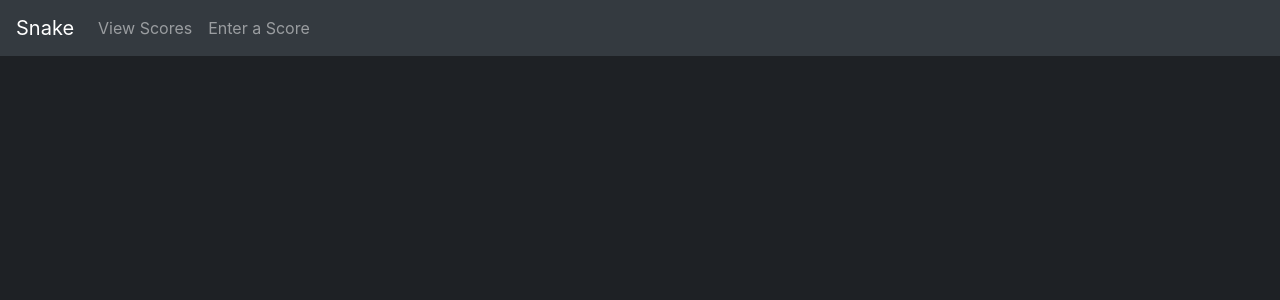
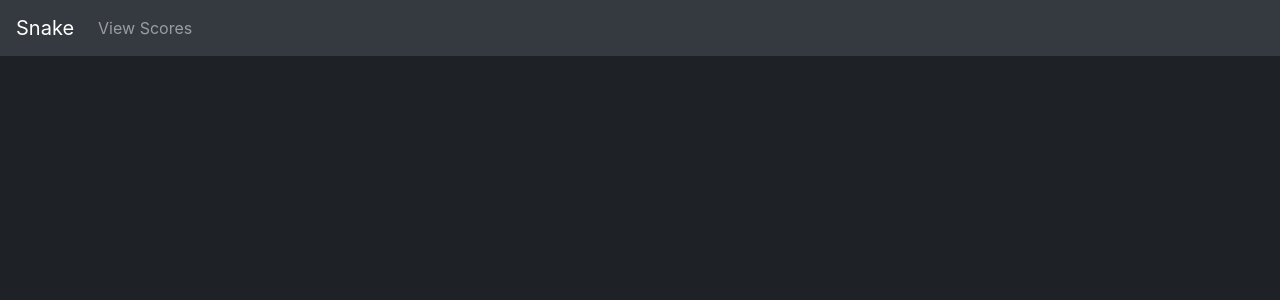
Before and after one commit to sonetteira/high-score, a PHP site: page /scores.php in a window 1280 px wide. Shown: the top 300 px of the page. Run offline with PHP 8.4, Linux system fonts and the light colour scheme; data that the repository does not hold is empty; some libraries are stand-ins or nearby versions.

Commit message:
dont need manual score entry

```diff
--- a/enterScore.php
+++ b/enterScore.php
@@ -27,9 +27,11 @@ if($_SERVER['REQUEST_METHOD']  =='POST')
                 <p class="error">update was unsuccessful</p>';
         echo 'Error: ' .$e->getMessage();
     }
+} else {
+    header("Location: index.php");
 }
 ?>
-<main class="container">
+<!-- <main class="container">
     <h2>Enter Your Score</h2>
     <form action="enterScore.php" method="post">
         <div class="form-group">
@@ -47,7 +49,7 @@ if($_SERVER['REQUEST_METHOD']  =='POST')
         <button type="submit" name="submit" class="btn btn-primary">Submit</button>
         <label></label>
     </form>
-</main>
+</main> -->
 </body>
 
 <?php
--- a/modules/nav.php
+++ b/modules/nav.php
@@ -9,9 +9,6 @@
             <li class="nav-item">
                 <a class="nav-link" href="scores.php">View Scores</a>
             </li>
-            <li class="nav-item">
-                <a class="nav-link" href="enterScore.php">Enter a Score</a>
-            </li>
         </ul>
     </div>
 </nav>
```
